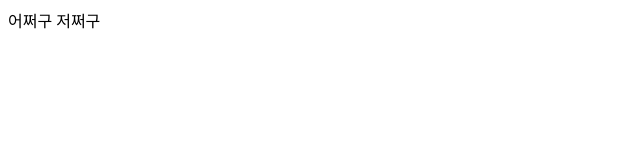
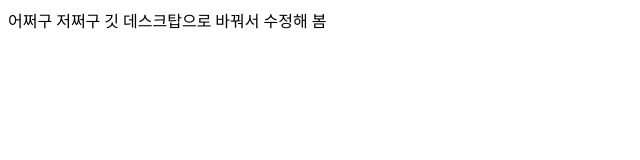
Before and after one commit to yuminkim101/test, a plain HTML site: page 1.html in a window 1280 px wide. Shown: the whole page, without its empty margins (0-640 px from the left). Drawn offline with Linux system fonts and the light colour scheme.

Commit message:
html 1차 수정

```diff
--- a/1.html
+++ b/1.html
@@ -7,5 +7,6 @@
 </head>
 <body>
     어쩌구 저쩌구
+    깃 데스크탑으로 바꿔서 수정해 봄
 </body>
 </html>
```
